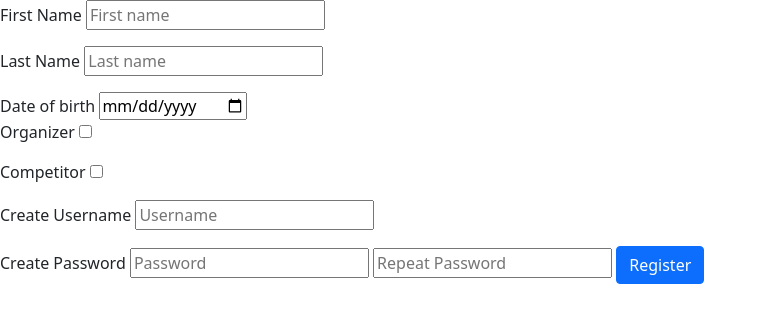
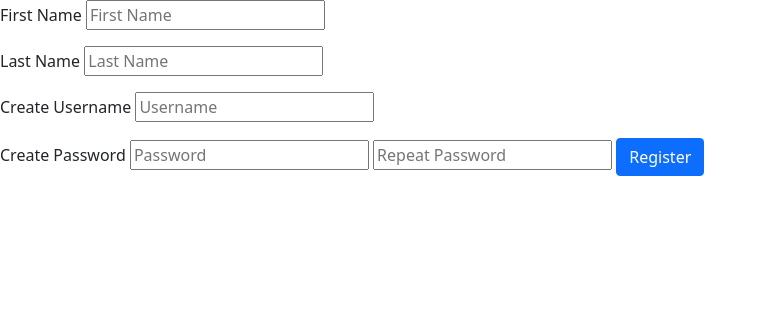
Before and after one commit to Strasseneck/EasyComp, a Flask app: page /register in a window 1280 px wide. Shown: the part 66-389 px from the top of the page, without its empty margins (0-766 px from the left). Run offline with Flask 2, Linux system fonts and the light colour scheme; some libraries are stand-ins or nearby versions.

Commit message:
Fix register route

```diff
--- /dev/null
+++ b/Test user data/users.txt
@@ -0,0 +1,6 @@
+John Smith
+johnsmith
+01.01.1990
+organizer = yes
+competitor = no
+password = johnsmithpass
--- a/app.py
+++ b/app.py
@@ -34,8 +34,21 @@ def after_request(response):
 
 #TO DO INDEX
 @app.route("/")
+@login_required
 def index():
-    return apology("Not finished", 400)
+
+    # select user data
+    rows = db.execute("SELECT * FROM users WHERE id = ?", session["user_id"])
+    # get user data to display
+    username = rows[0]["username"]
+    firstname = rows[0]["first_name"]
+    lastname = rows[0]["last_name"]
+    organizer = rows[0]["organizer"]
+    competitor = rows[0]["competitor"]
+
+    # render template
+    return render_template("index.html", username=username, firstname=firstname, lastname=lastname, organizer=organizer, competitor=competitor)
+
 
 #TO CREATE COMPETITON
 @app.route("/create")
@@ -87,10 +100,16 @@ def login():
     else:
         return render_template("login.html")
 
-#TO DO LOG OUT
+# log out
 @app.route("/logout")
 def logout():
-    return apology("Not finished", 400)
+
+    # forget user_id
+    session.clear()
+
+    # redirect to login
+    return redirect("/")
+
 
 # Register
 @app.route("/register", methods=["GET", "POST"])
@@ -104,12 +123,12 @@ def register():
             return apology("username creation required", 400)
 
         # check for duplicate username
-        rows = db.execute("SELECT * FROM USERS WHERE username = ?", request.form.get("username"))
+        rows = db.execute("SELECT * FROM users WHERE username = ?", request.form.get("username"))
         if len(rows) > 0:
             return apology("username already taken", 400)
 
         # check for password creation
-        elif not request.form.get("passsword"):
+        elif not request.form.get("password"):
             return apology("password creation required", 400)
 
         # check for password match via confirmation
@@ -124,21 +143,11 @@ def register():
         username = request.form.get("username")
         firstname = request.form.get("firstname")
         lastname = request.form.get("lastname")
-        DOB = request.form.get("dob")
-        # Boolean values for use type, competitor and/or organizer
-        if request.form.get("organizer"):
-            organizer = int(1)
-        else:
-            organizer = int(0)
-        if request.form.get("competitor"):
-            competitor = int(1)
-        else:
-            competitor = int(0)
         # add new user to db
-        rows = db.execute("INSERT INTO users (username, hash, firstname, lastname, DOB, organizer, competitor) VALUES (?,?,?,?,?,?,?)",
-                           username, hash, firstname, lastname, DOB, organizer, competitor)
+        rows = db.execute("INSERT INTO users (username, hash, firstname, lastname) VALUES (?,?,?,?)",
+                           username, hash, firstname, lastname)
 
-        # redirect to long
+        # redirect to log in
         return redirect("/")
 
     # if reached by get
--- a/templates/layout.html
+++ b/templates/layout.html
@@ -1,6 +1,7 @@
 <!DOCTYPE html>
 
 <html lang="en">
+
     <head>
 
         <meta charset="utf-8">
@@ -10,7 +11,7 @@
          <link crossorigin="anonymous" href="https://cdn.jsdelivr.net/npm/bootstrap@5.1.3/dist/css/bootstrap.min.css" integrity="sha384-1BmE4kWBq78iYhFldvKuhfTAU6auU8tT94WrHftjDbrCEXSU1oBoqyl2QvZ6jIW3" rel="stylesheet">
          <script crossorigin="anonymous" src="https://cdn.jsdelivr.net/npm/bootstrap@5.1.3/dist/js/bootstrap.bundle.min.js" integrity="sha384-ka7Sk0Gln4gmtz2MlQnikT1wXgYsOg+OMhuP+IlRH9sENBO0LRn5q+8nbTov4+1p"></script>
 
-         <link href="/Static/styles.css" rel="stylesheet">
+         <link href="/static/styles.css" rel="stylesheet">
 
          <title>EASY COMP: {% block title %}{% endblock %}</title>
     </head>
@@ -18,8 +19,8 @@
     <body>
         <nav class="bg-light border navbar navbar-expand-md navbar-light">
             <div class="container">
-                <a class="navbar-brand" href="templates/layout.html"><span class="title">Easy Comp</span>
-                    <img src="/Static/images/vecteezy_flat-design-trophy-trophy-vector-isolated-on-white-background_6425320.jpg" width="30" height="30" alt="trophy">
+                <a class="navbar-brand" href="/"><span class="title">Easy Comp</span>
+                    <img src="/static/images/vecteezy_flat-design-trophy-trophy-vector-isolated-on-white-background_6425320.jpg" width="30" height="30" alt="trophy">
                 </a>
                 <button class="navbar-toggler" data-bs-targe="#navbar" data-bs-toggle="collapse" type="button">
                     <span class="navbar-toggler-icon"></span>
@@ -27,17 +28,17 @@
                 <div class="collapse navbar-collapse" id="navbar">
                     {% if session ["user_id"] %}
                     <ul class="navbar-nav me-auto mt-2">
-                        <li class="nav-item"><a class="nav-link" href="/profile">Profile</a></li>
+                        <li class="nav-item"><a class="nav-link" href="/index">Profile</a></li>
                         <li class="nav-item"><a class="nav-link" href="/create-comp">Create Competition</a></li>
                         <li class="nav-item"><a class="nav-link" href="/manage-comp">Manage Competition</a></li>
                         <li class="nav-item"><a class="nav-link" href="/enter-comp">Enter Competition</a></li>
                     </ul>
                     <ul class="navbar-nav ms-auto mt-2">
-                        <li class="nav-item"><a class="nav-link" href="/templates/logout.html">Log Out</a></li>
+                        <li class="nav-item"><a class="nav-link" href="/logout">Log Out</a></li>
                     </ul>
                     {% else %}
                     <ul class="navbar-nav ms-auto mt-2">
-                        <li class="nav-item"><a class="nav-link" href="/templates/register.html">Register</a></li>
+                        <li class="nav-item"><a class="nav-link" href="/register">Register</a></li>
                     </ul>
                     {% endif %}
                 </div>
--- a/templates/register.html
+++ b/templates/register.html
@@ -8,31 +8,20 @@
     <form action="/register" method="post">
         <div class="mb-3">
             <label for="firstname">First Name</label>
-            <input autocomplete="off" id="firstname" placeholder="First name" type="text">
+            <input autocomplete="off" id="firstname" name="firstname" placeholder="First Name" type="text">
         </div>
         <div class="mb-3">
             <label for="lastname">Last Name</label>
-            <input autocomplete="off" id="lastname" placeholder="Last name" type="text">
-        </div>
-        <div class="mb-3">
-            <label for="dob">Date of birth</label>
-            <input autocomplete="off" id="dob" placeholder="Date of birth" type="date">
-        <div class="mb-3">
-            <label for="organizer">Organizer</label>
-            <input type="checkbox" id="organizer" name="organizer">
-        </div>
-        <div class="mb-3">
-            <label for="competitor">Competitor</label>
-            <input type="checkbox" id="competitor" name="competitor">
+            <input autocomplete="off" id="lastname" name="lastname" placeholder="Last Name" type="text">
         </div>
         <div class="mb-3">
             <label for="username">Create Username</label>
-            <input autocomplete="off" id="username" placeholder="Username" type="text">
+            <input autocomplete="off" id="username" name="username" placeholder="Username" type="text">
         </div>
         <div class="mb-3">
             <label for="password">Create Password</label>
-            <input autocomplete="off" id="password" placeholder="Password" type="text">
-            <input autocomplete="off" id="confirmation" placeholder="Repeat Password" type="text">
+            <input autocomplete="off" id="password" name="password" placeholder="Password" type="text">
+            <input autocomplete="off" id="confirmation" name="confirmation" placeholder="Repeat Password" type="text">
             <button class="btn btn-primary" type="submit">Register</button>
         </div>
     </form>
```
Also changed, not shown: templates/index.html (+27 -0 lines), easycomp.db, static/images/jonathan-borba-Yf1SegAI84o-unsplash.jpg (renamed from Static/images/jonathan-borba-Yf1SegAI84o-unsplash.jpg), static/images/vecteezy_flat-design-trophy-trophy-vector-isolated-on-white-background_6425320.jpg (renamed from Static/images/vecteezy_flat-design-trophy-trophy-vector-isolated-on-white-background_6425320.jpg), static/styles.css (added), static/stylesmatch.css (renamed from Static/stylesmatch.css), 3 other files.
